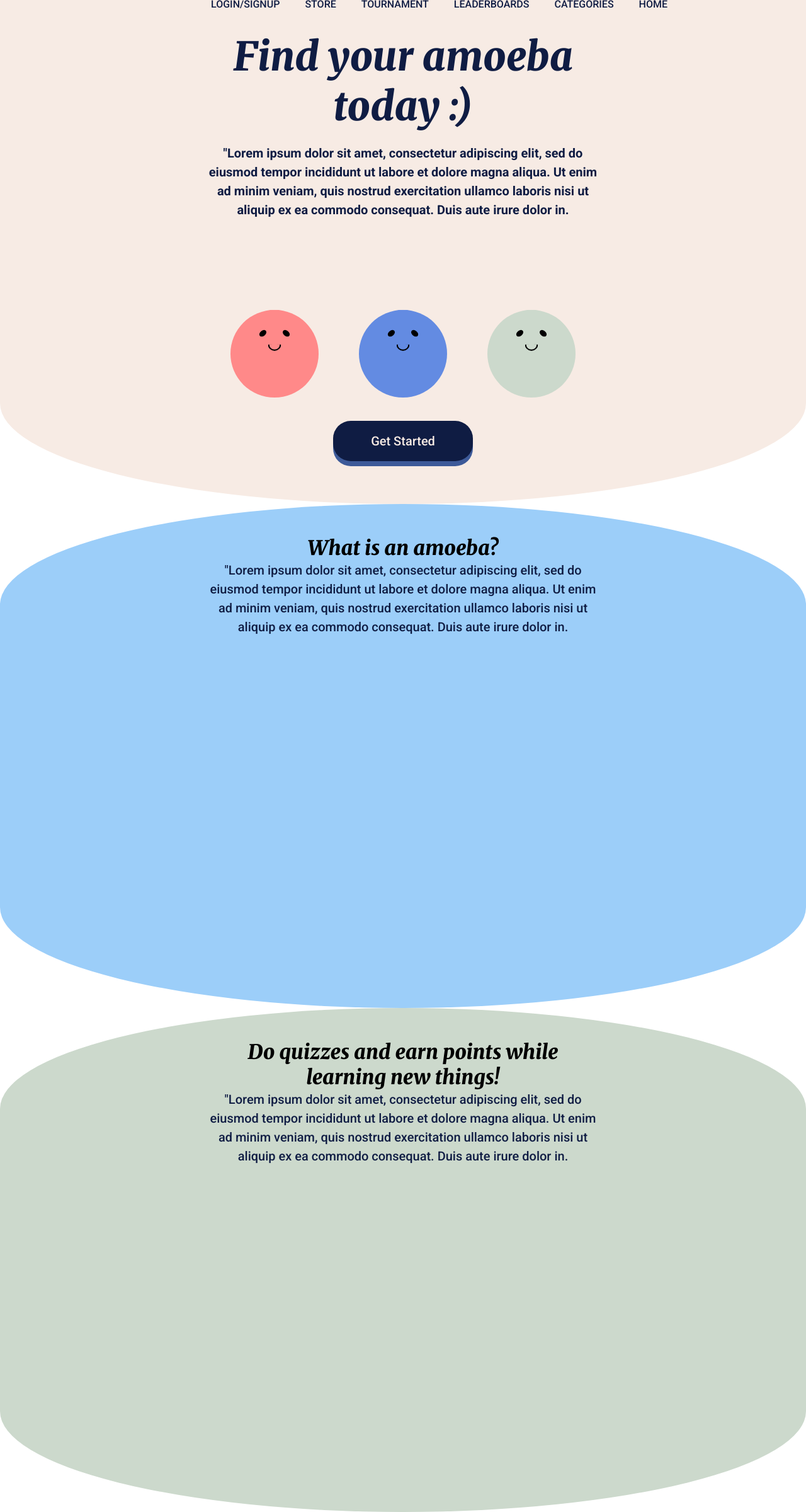
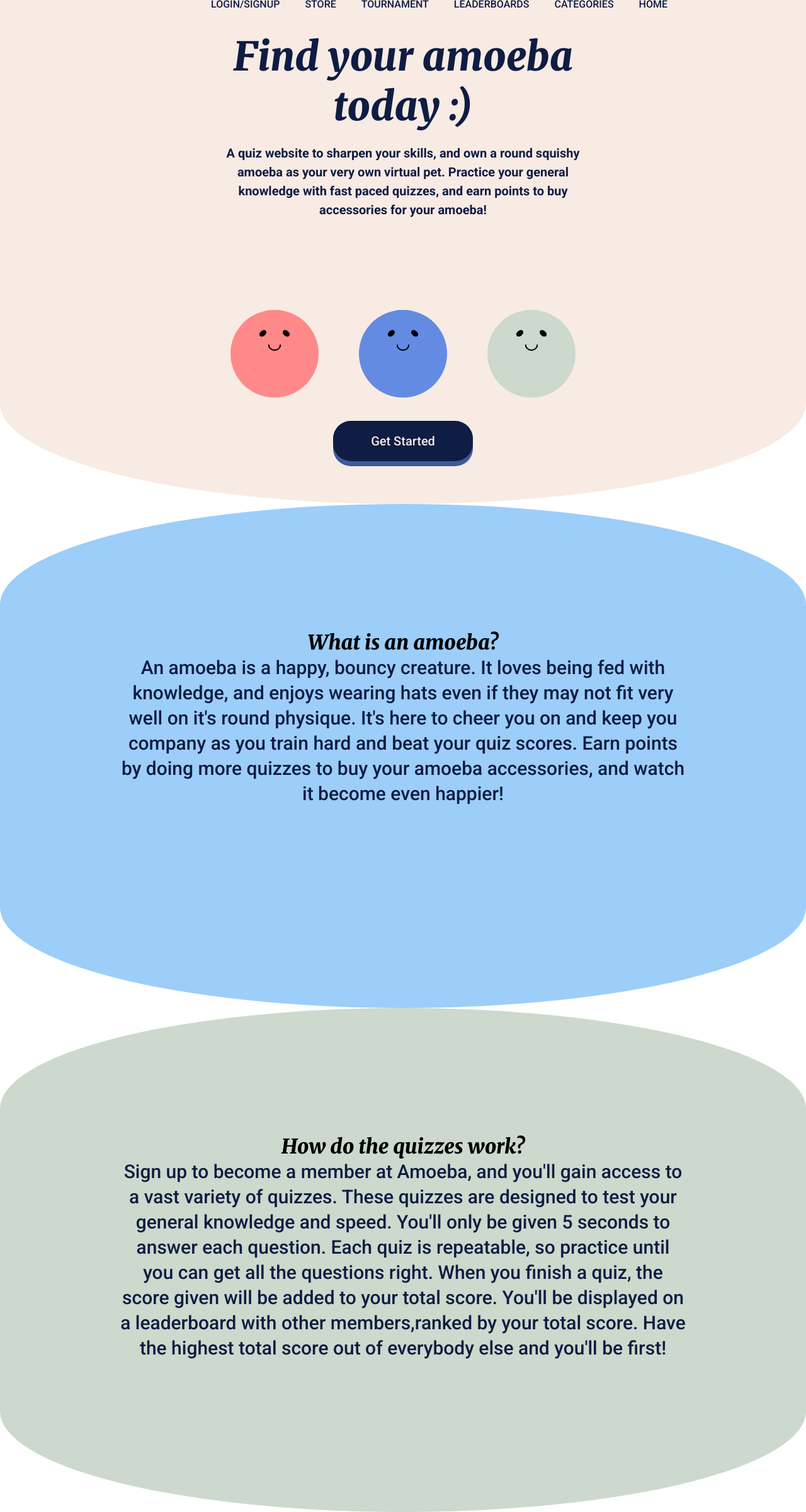
Before and after one commit to ShenLynn/Amoeba-Quiz-Website, a Flask app: page / in a window 1280 px wide. Shown: the part 60-2460 px from the top of the page at 63% size. Run offline with Flask 2, Linux system fonts and the light colour scheme.

Commit message:
replaced junk text and added time bonus

```diff
--- a/cits3403proj/app/routes.py
+++ b/cits3403proj/app/routes.py
@@ -70,10 +70,10 @@ def quiz(quizid):
 @app.route('/results/<quizid>/<score>', methods=['POST', 'GET'])
 @login_required
 def results(quizid, score):
-  attempt = Attempt(user_id = current_user.id, score=score*500, quiz_id=quizid)
+  attempt = Attempt(user_id = current_user.id, score=score, quiz_id=quizid)
   db.session.add(attempt)
   db.session.commit()
-  return redirect(url_for('personal'))
+  return redirect(url_for('profile', username=current_user.username) )
 
 #quiz categories page
 @app.route('/categories', methods=['GET', 'POST'])
@@ -227,8 +227,8 @@ def upload():
 @login_required
 def users():
   deluserform = DeleteUserForm()
-  #if(current_user.is_admin==False):
-    #return redirect(url_for('index')) #only admins can visit this page
+  if(current_user.is_admin==False):
+    return redirect(url_for('index')) #only admins can visit this page
   users = User.query.all()
   if deluserform.submitDelete.data and deluserform.validate_on_submit():
     db.session.delete(user)
--- a/cits3403proj/app/static/styles/homepage.css
+++ b/cits3403proj/app/static/styles/homepage.css
@@ -26,6 +26,17 @@
   text-align: center;
   margin: auto;
   padding-top: 50px;
+}
+.description-box {
+  max-width: 900px;
+  text-align: center;
+  margin: auto;
+  padding-top: 200px;
+}
+
+.description {
+  font-size: 30px;
+  line-height: 40px;
 }
 
 #amoeba_box {
--- a/cits3403proj/app/templates/landingpage.html
+++ b/cits3403proj/app/templates/landingpage.html
@@ -25,10 +25,7 @@
   <div class="content-box">
     <h1 id="signup-h1">Find your amoeba today :)</h1>
     <p id="signup-p">
-      "Lorem ipsum dolor sit amet, consectetur adipiscing elit, sed do eiusmod
-      tempor incididunt ut labore et dolore magna aliqua. Ut enim ad minim
-      veniam, quis nostrud exercitation ullamco laboris nisi ut aliquip ex ea
-      commodo consequat. Duis aute irure dolor in.
+      A quiz website to sharpen your skills, and own a round squishy amoeba as your very own virtual pet. Practice your general knowledge with fast paced quizzes, and earn points to buy accessories for your amoeba!
     </p>
     <div id="amoeba_box">
       <div class="amoeba_box_child">
@@ -72,24 +69,18 @@
   </div>
 </div>
 <div id="homepage-section2">
-  <div class="content-box">
+  <div class="description-box">
     <h1>What is an amoeba?</h1>
-    <p>
-        "Lorem ipsum dolor sit amet, consectetur adipiscing elit, sed do eiusmod
-        tempor incididunt ut labore et dolore magna aliqua. Ut enim ad minim
-        veniam, quis nostrud exercitation ullamco laboris nisi ut aliquip ex ea
-        commodo consequat. Duis aute irure dolor in.
+    <p class="description">
+        An amoeba is a happy, bouncy creature. It loves being fed with knowledge, and enjoys wearing hats even if they may not fit very well on it's round physique. It's here to cheer you on and keep you company as you train hard and beat your quiz scores. Earn points by doing more quizzes to buy your amoeba accessories, and watch it become even happier!
     </p>
   </div>
 </div>
 <div id="homepage-section3">
-    <div class="content-box">
-      <h1>Do quizzes and earn points while learning new things!</h1>
-      <p>
-          "Lorem ipsum dolor sit amet, consectetur adipiscing elit, sed do eiusmod
-          tempor incididunt ut labore et dolore magna aliqua. Ut enim ad minim
-          veniam, quis nostrud exercitation ullamco laboris nisi ut aliquip ex ea
-          commodo consequat. Duis aute irure dolor in.
+    <div class="description-box">
+      <h1>How do the quizzes work?</h1>
+      <p class="description">
+          Sign up to become a member at Amoeba, and you'll gain access to a vast variety of quizzes. These quizzes are designed to test your general knowledge and speed. You'll only be given 5 seconds to answer each question. Each quiz is repeatable, so practice until you can get all the questions right. When you finish a quiz, the score given will be added to your total score. You'll be displayed on a leaderboard with other members,ranked by your total score. Have the highest total score out of everybody else and you'll be first!
       </p>
     </div>
   </div>
--- a/cits3403proj/app/templates/quiz.html
+++ b/cits3403proj/app/templates/quiz.html
@@ -139,7 +139,8 @@
     if (selectedanswerbutton != 0) {
       //if right answer
       if (selectedanswerbutton.dataset.correct) {
-        score++;
+        let timebonus = timeleft *50;
+        score = score + timebonus + 50;
         answered.push('correct');
       } else {
         answered.push('wrong');
```
Also changed, not shown: cits3403proj/app.db.
